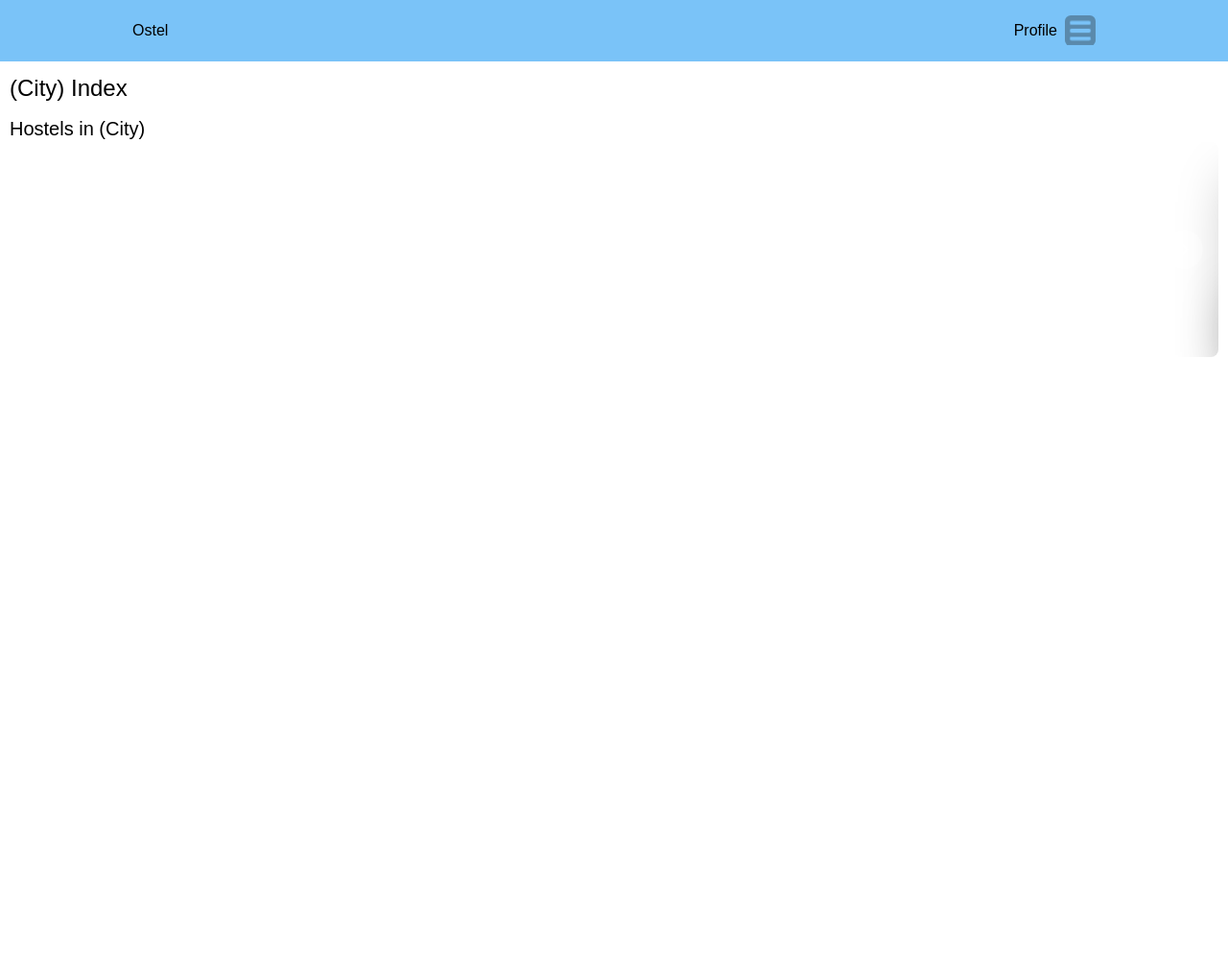
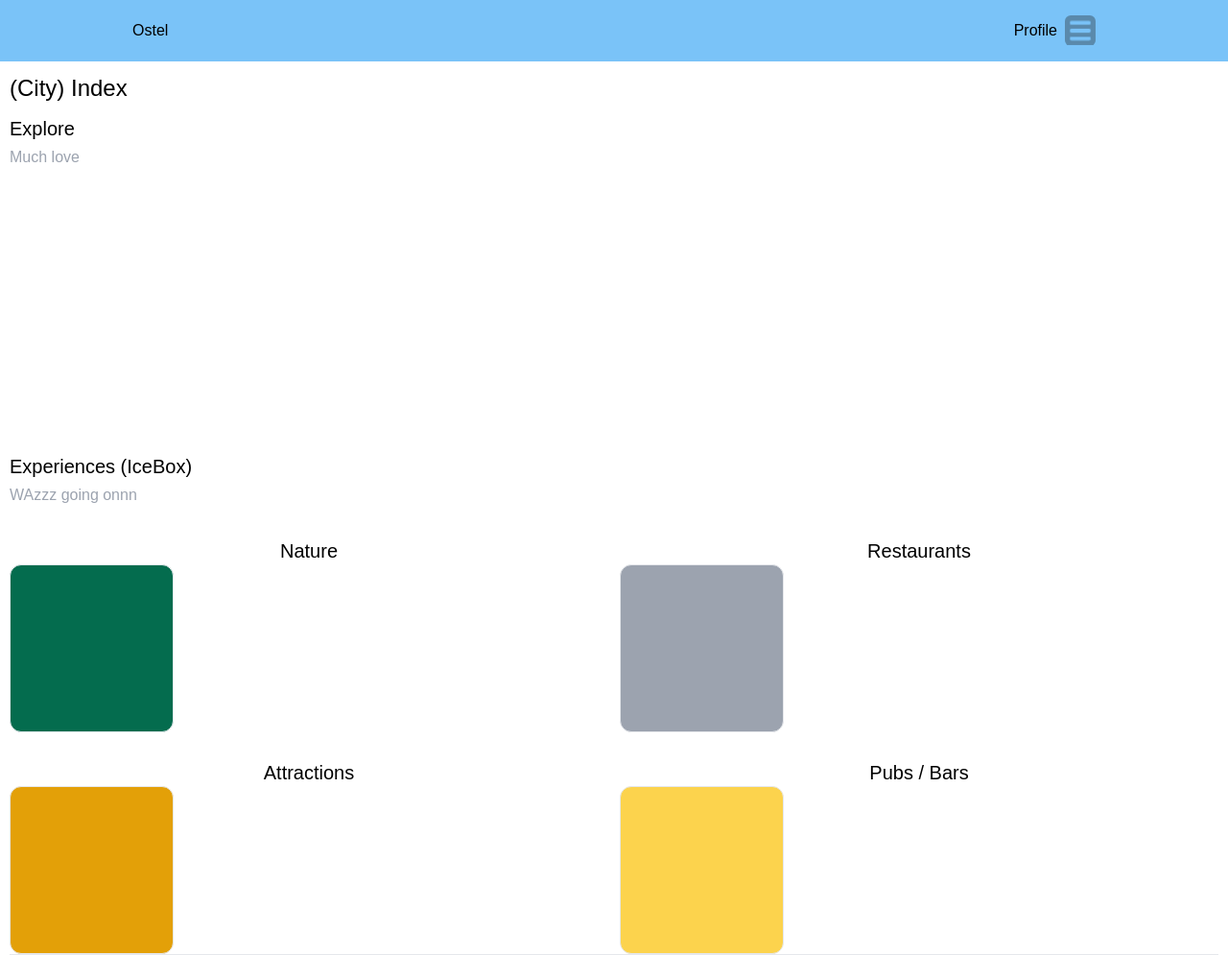
Before and after one commit to callumobrien11/OSTEL, a Django app: page /hostels/ in a window 1280 px wide. Shown: the whole page at 96% size. Before the commit the page ends 372 px from the top, so only its background shows below. Run offline with Django 4.2, Linux system fonts and the light colour scheme; a user stored in the database is signed in; tables that the repository leaves empty hold one stand-in row (values such as "Sample post"); some libraries are stand-ins or nearby versions.

Commit message:
Only missing 1 template to do

```diff
--- a/main_app/templates/base.html
+++ b/main_app/templates/base.html
@@ -59,34 +59,31 @@
         {% comment %} Dropdown {% endcomment %}
           <div id="dropdownDefault" data-dropdown-toggle="dropdown" class="h-8 bg-hamb bg-contain px-4 py-1 rounded-md opacity-70 hover:opacity-100"></div>
             <!-- Dropdown menu content -->
-            <div id="dropdown" class="z-10 hidden bg-bluePalette-200 divide-y divide-gray-100 rounded shadow w-44 dark:bg-gray-700 border-2 border-bluePalette-400 transition-opacity duration-1000 ease-out ">
+            <div id="dropdown" class="z-10 hidden bg-bluePalette-200 divide-y divide-gray-100 rounded shadow w-44 border-2 border-bluePalette-400 transition-opacity duration-1000 ease-out ">
                 <ul class="py-1 text-sm text-gray-700 dark:text-gray-200" aria-labelledby="dropdownDefault">
                   <li>
-                    <a href="{% url 'hostel_index' %}" class=" block px-4 py-2 hover:bg-gray-100 dark:hover:bg-gray-600 dark:hover:text-white">Hostel List</a>
+                    <a href="{% url 'hostel_index' %}" class=" block px-4 py-2 hover:bg-gray-100 ">Hostel List</a>
                   </li>
                   {% if user.is_authenticated %}
                   <li>
-                    <a href="{% url 'hostel_create' %}" class="block px-4 py-2 hover:bg-gray-100 dark:hover:bg-gray-600 dark:hover:text-white">Add Hostel</a>
+                    <a href="{% url 'hostel_create' %}" class="block px-4 py-2 hover:bg-gray-100">Add Hostel</a>
                   </li>
                   <li>
-                    <a href="{% url 'input_index' %}" class="block px-4 py-2 hover:bg-gray-100 dark:hover:bg-gray-600 dark:hover:text-white">Community</a>
+                    <a href="{% url 'input_index' %}" class="block px-4 py-2 hover:bg-gray-100">Community</a>
                   </li>
                   <li>
-                    <a href="{% url 'input_create' %}" class="block px-4 py-2 hover:bg-gray-100 dark:hover:bg-gray-600 dark:hover:text-white">Add Review</a>
+                    <a href="{% url 'input_create' %}" class="block px-4 py-2 hover:bg-gray-100">Add Review</a>
                   </li>
                   <div class="py-0.5 bg-bluePalette-300"></div>
-                  {% comment %} <li>
-                    <a href="{% url 'user_profile' user.id %}" class="block px-4 py-2 hover:bg-gray-100 dark:hover:bg-gray-600 dark:hover:text-white">Profile Page</a>
-                  </li> {% endcomment %}
                   <li>
-                    <a href="{% url 'logout' %}" class="block px-4 py-2 hover:bg-gray-100 dark:hover:bg-gray-600 dark:hover:text-white">Log out</a>
+                    <a href="{% url 'logout' %}" class="block px-4 py-2 hover:bg-gray-100">Log out</a>
                   </li>
                   {% else %}
                   <li>
-                    <a href="{% url 'signup' %}" class="block px-4 py-2 hover:bg-gray-100 dark:hover:bg-gray-600 dark:hover:text-white">Sign Up</a>
+                    <a href="{% url 'signup' %}" class="block px-4 py-2 hover:bg-gray-100">Sign Up</a>
                   </li>
                   <li>
-                    <a href="{% url 'login' %}" class="block px-4 py-2 hover:bg-gray-100 dark:hover:bg-gray-600 dark:hover:text-white">Log In</a>
+                    <a href="{% url 'login' %}" class="block px-4 py-2 hover:bg-gray-100">Log In</a>
                   </li>
                   {% endif %}
                 </ul>
--- a/main_app/templates/main_app/hostel_list.html
+++ b/main_app/templates/main_app/hostel_list.html
@@ -3,18 +3,20 @@
 
 <h1 class="page_title">(City) Index</h1>
 
-<h2 class="page_title2">Hostels in (City) </h2>
+<h2 class="page_title2 pb-1">Explore </h2>
+<p class="text-gray-400 pb-8">Much love</p>
+
 <div id="indicators-carousel" class="relative" data-carousel="static">
     <!-- Carousel wrapper -->
-    <div class="overflow-hidden relative items-center align-middle text-center h-56 rounded-lg">
+    <div class="overflow-hidden relative items-center align-middle text-center h-56 rounded-lg drop-shadow-xl shadow-slate-900">
         {% for hostel in hostel_list %}
         <div class="hidden duration-700 ease-in-out" data-carousel-item="active">
-            <div class="  w-[355px] h-[234px] rounded-xl border-1 border-gray-200 shadow-2xl bg-hostel bg-contain">
+            <div class="  w-[355px] h-[234px] rounded-xl border-1 border-gray-200 bg-hostel bg-contain">
                 <div class=" h-[110px]"></div>
-                <div class=" bg-white w-max pb-4 rounded-b-xl shadow-2xl">
+                <div class=" bg-slate-100 w-[355px] pb-4 rounded-b-xl">
                     <h2 class="page_title">{{ hostel.name }}</h2>
                     <p class="text-base">City: {{ hostel.city }}</p>
-                    <p><a href="{% url 'hostel_details' hostel.id %}">Details Here</a></p>
+                    <p><a class="rounded-lg border border-bluePalette-300 px-1" href="{% url 'hostel_details' hostel.id %}">Details Here</a></p>
                 </div>
             </div>
         </div>
@@ -36,6 +38,7 @@
     </button>
 </div>
 
+{% comment %} Basic list of all hostels for Dev purposes {% endcomment %}
 {% comment %} <div>
     <ul>
         {% for hostel in hostel_list %}
@@ -44,44 +47,29 @@
     </ul>
 </div> {% endcomment %}
 
+{% comment %} Future Experiences based on location {% endcomment %}
+<h1 class="page_title2 pt-10 pb-1"> Experiences (IceBox)</h1>
+<p class="text-gray-400 pb-8">WAzzz going onnn</p>
+<div class="experiences">
+    <div id="box1" class="">
+        <h2 class="page_title2 text-center">Nature</h2>
+        <div class="border rounded-xl block w-[171px] h-[175px] bg-green-700"></div>
+    </div>
+    <div id="box2" class="pl-3">
+        <h2 class="page_title2 text-center">Restaurants</h2>
+        <div class="border rounded-xl block w-[171px] h-[175px] bg-gray-400"></div>
+    </div>
+    <div id="box3" class="pt-7">
+        <h2 class="page_title2 text-center">Attractions</h2>
+        <div class="border rounded-xl block w-[171px] h-[175px] bg-yellow-400"></div>
+    </div>
+    <div id="box4" class="pl-3 pt-7">
+        <h2 class="page_title2 text-center">Pubs / Bars</h2>
+        <div class="border rounded-xl block w-[171px] h-[175px] bg-amber-300"></div>
+    </div>
+</div>
 
-{% comment %} <h1 class="page_title2"> Experiences Index</h1>
-<div id="indicators-carousel" class="relative" data-carousel="static">
-    <!-- Carousel wrapper -->
-    <div class="overflow-hidden relative h-48 rounded-lg sm:h-64 xl:h-80 2xl:h-96">
-        <div class="hidden duration-700 ease-in-out" data-carousel-item="active">
-            <div class="p-6 max-w-[315px] justify-center align-middle rounded-lg border border-bluePalette-500 shadow-md dark:bg-bluePalette-300 dark:border-bluePalette-500">
-                <h2>Experience name</h2>
-                <p>Images: {{ hostel.image }}</p>
-                <p><a href="/">Details Here</a></p>
-            <img src="{{ hostel.image }}" class="block absolute top-1/2 left-1/2 w-full -translate-x-1/2 -translate-y-1/2" alt="...">
-        </div>
-    </div>
-    <div> Missing Model?</div>
-
-    <!-- Slider indicators -->
-    <div class="flex absolute bottom-5 left-1/2 z-30 space-x-3 -translate-x-1/2">
-        <button type="button" class="w-3 h-3 rounded-full" aria-current="true" aria-label="Slide 1" data-carousel-slide-to="0"></button>
-        <button type="button" class="w-3 h-3 rounded-full" aria-current="false" aria-label="Slide 2" data-carousel-slide-to="1"></button>
-        <button type="button" class="w-3 h-3 rounded-full" aria-current="false" aria-label="Slide 3" data-carousel-slide-to="2"></button>
-        <button type="button" class="w-3 h-3 rounded-full" aria-current="false" aria-label="Slide 4" data-carousel-slide-to="3"></button>
-        <button type="button" class="w-3 h-3 rounded-full" aria-current="false" aria-label="Slide 5" data-carousel-slide-to="4"></button>
-    </div>
-    <!-- Slider controls -->
-    <button type="button" class="flex absolute top-0 left-0 z-30 justify-center items-center px-4 h-full cursor-pointer group focus:outline-none" data-carousel-prev>
-        <span class="inline-flex justify-center items-center w-8 h-8 rounded-full sm:w-10 sm:h-10 bg-white/30 dark:bg-gray-800/30 group-hover:bg-white/50 dark:group-hover:bg-gray-800/60 group-focus:ring-4 group-focus:ring-white dark:group-focus:ring-gray-800/70 group-focus:outline-none">
-            <svg class="w-5 h-5 text-white sm:w-6 sm:h-6 dark:text-gray-800" fill="none" stroke="currentColor" viewBox="0 0 24 24" xmlns="http://www.w3.org/2000/svg"><path stroke-linecap="round" stroke-linejoin="round" stroke-width="2" d="M15 19l-7-7 7-7"></path></svg>
-            <span class="hidden">Previous</span>
-        </span>
-    </button>
-    <button type="button" class="flex absolute top-0 right-0 z-30 justify-center items-center px-4 h-full cursor-pointer group focus:outline-none" data-carousel-next>
-        <span class="inline-flex justify-center items-center w-8 h-8 rounded-full sm:w-10 sm:h-10 bg-white/30 dark:bg-gray-800/30 group-hover:bg-white/50 dark:group-hover:bg-gray-800/60 group-focus:ring-4 group-focus:ring-white dark:group-focus:ring-gray-800/70 group-focus:outline-none">
-            <svg class="w-5 h-5 text-white sm:w-6 sm:h-6 dark:text-gray-800" fill="none" stroke="currentColor" viewBox="0 0 24 24" xmlns="http://www.w3.org/2000/svg"><path stroke-linecap="round" stroke-linejoin="round" stroke-width="2" d="M9 5l7 7-7 7"></path></svg>
-            <span class="hidden">Next</span>
-        </span>
-    </button>
-</div> {% endcomment %}
-{% comment %} <hr>
-<h1> Community </h1> {% endcomment %}
+<hr>
+{% comment %} <h1> Community </h1> {% endcomment %}
 
 {% endblock %}
--- a/main_app/views.py
+++ b/main_app/views.py
@@ -56,7 +56,7 @@
             input = input_form.save(commit=False)
             input.user = request.user
             input.save()
-            return redirect('input_create')
+            return redirect('input_index')
     input_form = InputForm()
     return render(request, 'main_app/input_form.html', { 'input_form': input_form })
 
--- a/theme/static/css/dist/styles.css
+++ b/theme/static/css/dist/styles.css
@@ -16,7 +16,7 @@
   /* 2 */
   border-style: solid;
   /* 2 */
-  border-color: currentColor;
+  border-color: #e5e7eb;
   /* 2 */
 }
 
@@ -798,12 +786,8 @@
   height: 110px;
 }
 
-.h-48 {
-  height: 12rem;
-}
-
-.h-3 {
-  height: 0.75rem;
+.h-\[175px\] {
+  height: 175px;
 }
 
 .w-full {
@@ -832,6 +816,14 @@
   width: min-content;
 }
 
+.w-8 {
+  width: 2rem;
+}
+
+.w-\[171px\] {
+  width: 171px;
+}
+
 .w-1 {
   width: 0.25rem;
 }
@@ -1023,9 +1001,19 @@
   border-color: rgb(1 2 65 / var(--tw-border-opacity));
 }
 
+.border-bluePalette-300 {
+  --tw-border-opacity: 1;
+  border-color: rgb(0 180 216 / var(--tw-border-opacity));
+}
+
 .border-b-bluePalette-500 {
   --tw-border-opacity: 1;
   border-bottom-color: rgb(1 2 65 / var(--tw-border-opacity));
+}
+
+.bg-white {
+  --tw-bg-opacity: 1;
+  background-color: rgb(255 255 255 / var(--tw-bg-opacity));
 }
 
 .bg-bluePalette-350 {
@@ -1047,6 +1035,35 @@
   background-color: rgb(0 180 216 / var(--tw-bg-opacity));
 }
 
+.bg-slate-100 {
+  --tw-bg-opacity: 1;
+  background-color: rgb(241 245 249 / var(--tw-bg-opacity));
+}
+
+.bg-white\/30 {
+  background-color: rgb(255 255 255 / 0.3);
+}
+
+.bg-green-700 {
+  --tw-bg-opacity: 1;
+  background-color: rgb(21 128 61 / var(--tw-bg-opacity));
+}
+
+.bg-gray-400 {
+  --tw-bg-opacity: 1;
+  background-color: rgb(156 163 175 / var(--tw-bg-opacity));
+}
+
+.bg-yellow-400 {
+  --tw-bg-opacity: 1;
+  background-color: rgb(250 204 21 / var(--tw-bg-opacity));
+}
+
+.bg-amber-300 {
+  --tw-bg-opacity: 1;
+  background-color: rgb(252 211 77 / var(--tw-bg-opacity));
+}
+
 .bg-opacity-60 {
   --tw-bg-opacity: 0.6;
 }
@@ -1148,8 +1165,37 @@
   padding-right: 1.5rem;
 }
 
+.py-4 {
+  padding-top: 1rem;
+  padding-bottom: 1rem;
+}
+
+.pb-1 {
+  padding-bottom: 0.25rem;
+}
+
+.pb-8 {
+  padding-bottom: 2rem;
+}
+
 .pb-4 {
   padding-bottom: 1rem;
+}
+
+.pt-10 {
+  padding-top: 2.5rem;
+}
+
+.pl-3 {
+  padding-left: 0.75rem;
+}
+
+.pt-7 {
+  padding-top: 1.75rem;
+}
+
+.pb-2 {
+  padding-bottom: 0.5rem;
 }
 
 .text-left {
@@ -1201,13 +1256,42 @@
   font-weight: 500;
 }
 
+.font-bold {
+  font-weight: 700;
+}
+
 .leading-relaxed {
   line-height: 1.625;
+}
+
+.text-gray-900 {
+  --tw-text-opacity: 1;
+  color: rgb(17 24 39 / var(--tw-text-opacity));
+}
+
+.text-gray-400 {
+  --tw-text-opacity: 1;
+  color: rgb(156 163 175 / var(--tw-text-opacity));
+}
+
+.text-gray-500 {
+  --tw-text-opacity: 1;
+  color: rgb(107 114 128 / var(--tw-text-opacity));
+}
+
+.text-gray-700 {
+  --tw-text-opacity: 1;
+  color: rgb(55 65 81 / var(--tw-text-opacity));
 }
 
 .text-bluePalette-100 {
   --tw-text-opacity: 1;
   color: rgb(202 240 248 / var(--tw-text-opacity));
+}
+
+.text-white {
+  --tw-text-opacity: 1;
+  color: rgb(255 255 255 / var(--tw-text-opacity));
 }
 
 .opacity-70 {
@@ -1230,16 +1314,14 @@
   box-shadow: var(--tw-ring-offset-shadow, 0 0 #0000), var(--tw-ring-shadow, 0 0 #0000), var(--tw-shadow);
 }
 
-.shadow-2xl {
-  --tw-shadow: 0 25px 50px -12px rgb(0 0 0 / 0.25);
-  --tw-shadow-colored: 0 25px 50px -12px var(--tw-shadow-color);
-  box-shadow: var(--tw-ring-offset-shadow, 0 0 #0000), var(--tw-ring-shadow, 0 0 #0000), var(--tw-shadow);
+.shadow-slate-900 {
+  --tw-shadow-color: #0f172a;
+  --tw-shadow: var(--tw-shadow-colored);
 }
 
-.shadow-md {
-  --tw-shadow: 0 4px 6px -1px rgb(0 0 0 / 0.1), 0 2px 4px -2px rgb(0 0 0 / 0.1);
-  --tw-shadow-colored: 0 4px 6px -1px var(--tw-shadow-color), 0 2px 4px -2px var(--tw-shadow-color);
-  box-shadow: var(--tw-ring-offset-shadow, 0 0 #0000), var(--tw-ring-shadow, 0 0 #0000), var(--tw-shadow);
+.drop-shadow-xl {
+  --tw-drop-shadow: drop-shadow(0 20px 13px rgb(0 0 0 / 0.03)) drop-shadow(0 8px 5px rgb(0 0 0 / 0.08));
+  filter: var(--tw-blur) var(--tw-brightness) var(--tw-contrast) var(--tw-grayscale) var(--tw-hue-rotate) var(--tw-invert) var(--tw-saturate) var(--tw-sepia) var(--tw-drop-shadow);
 }
 
 .backdrop-blur-lg {
@@ -1295,19 +1377,56 @@
   line-height: 1.25rem;
 }
 
+.experiences {
+  display: grid;
+  grid-template-areas:
+    "a b"
+    "c d";
+}
+
+#box1 {
+  grid-area: a;
+  grid-column: 1;
+}
+
+#box2 {
+  grid-area: b;
+  grid-column: 2;
+}
+
+#box3 {
+  grid-area: c;
+}
+
+#box4 {
+  grid-area: d;
+}
+
 #id_name,
 #id_hostel_name,
 #id_title,
 #id_type,
 #id_rating,
 #id_city,
+#id_country,
 #id_username,
+#id_password,
 #id_password1,
 #id_password2,
 #id_description {
-  min-width: 285px;
-  max-width: 285px;
+  min-width: 355px;
+  max-width: 355px;
   border-radius: 5%;
+}
+
+.hover\:bg-gray-200:hover {
+  --tw-bg-opacity: 1;
+  background-color: rgb(229 231 235 / var(--tw-bg-opacity));
+}
+
+.hover\:bg-gray-100:hover {
+  --tw-bg-opacity: 1;
+  background-color: rgb(243 244 246 / var(--tw-bg-opacity));
 }
 
 .hover\:bg-bluePalette-400:hover {
```
Also changed, not shown: other parts of theme/static/css/dist/styles.css (+94 -61 lines), main_app/templates/main_app/hostel_form.html (+12 -14 lines), main_app/templates/main_app/input_form.html (+59 -39 lines), main_app/templates/main_app/input_list.html (+30 -15 lines), main_app/templates/registration/login.html (+4 -6 lines), main_app/templates/registration/signup.html (+4 -6 lines), theme/static_src/src/styles.css (+28 -2 lines), theme/static_src/tailwind.config.js (+33 -3 lines), theme/static/images/Ostel.png (added), theme/static/images/Toronto.jpeg (added), theme/static/images/Toronto.webp (deleted), 1 other file.
